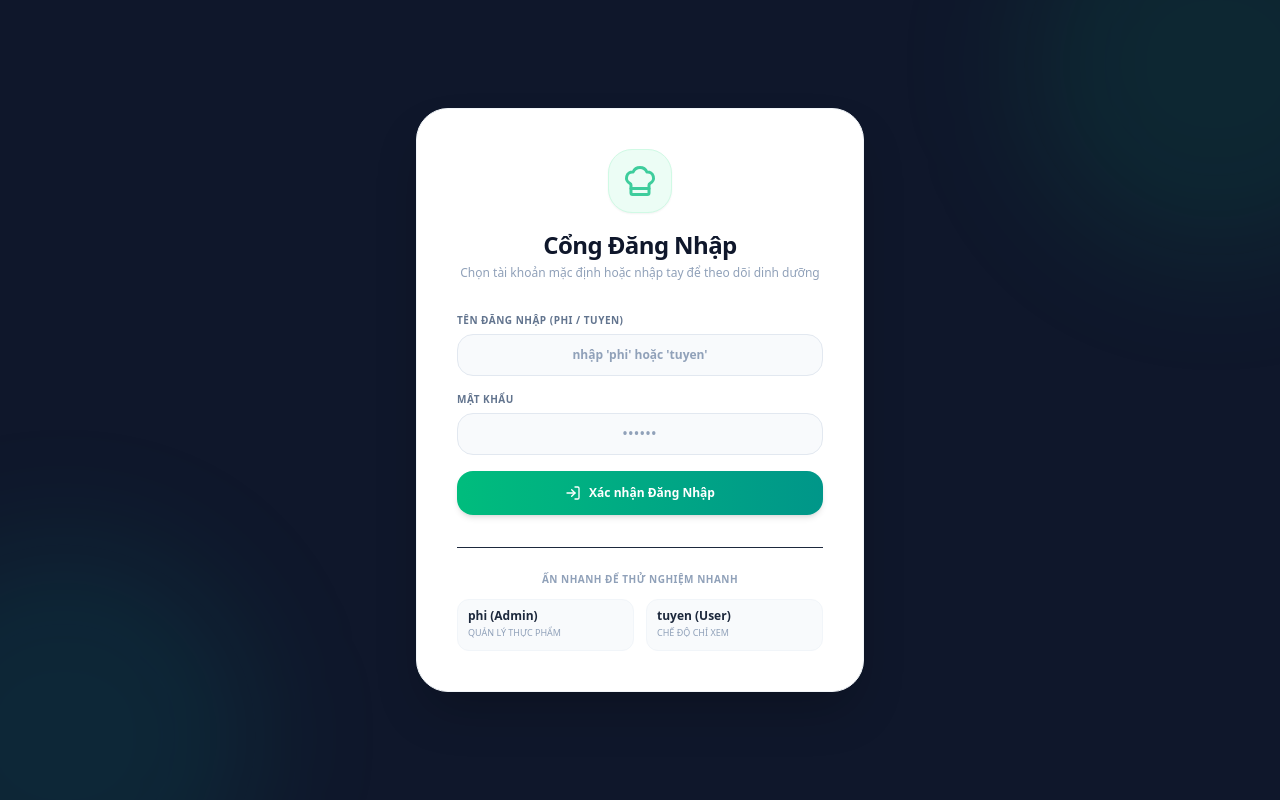
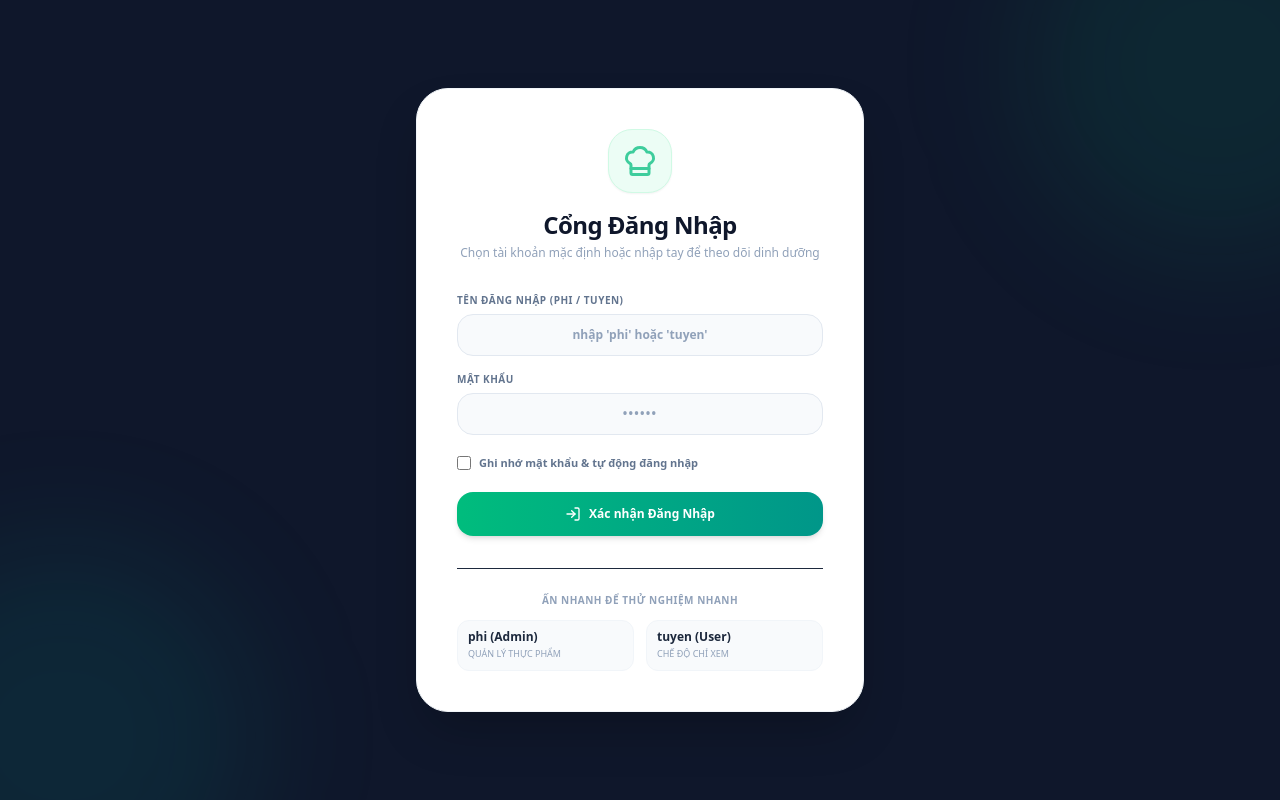
Before and after one commit to tranhungphitn/tinhcalo, a React (Vite) app: page / in a window 1280 px wide. Built offline with nearby package versions, Linux system fonts and the light colour scheme.

Commit message:
Feat: implement Remember password & Auto-login feature using localStorage/sessionStorage sync

```diff
--- a/src/App.tsx
+++ b/src/App.tsx
@@ -34,7 +34,7 @@ import {
 export default function App() {
   // --- Auth States ---
   const [currentUser, setCurrentUser] = useState<{ username: string; name: string; role: string } | null>(() => {
-    const saved = localStorage.getItem("macro_tracker_user");
+    const saved = localStorage.getItem("macro_tracker_user") || sessionStorage.getItem("macro_tracker_user");
     if (saved) {
       try {
         return JSON.parse(saved);
@@ -44,8 +44,15 @@ export default function App() {
     }
     return null;
   });
-  const [loginUsername, setLoginUsername] = useState("");
-  const [loginPassword, setLoginPassword] = useState("");
+  const [loginUsername, setLoginUsername] = useState(() => {
+    return localStorage.getItem("macro_tracker_remembered_username") || "";
+  });
+  const [loginPassword, setLoginPassword] = useState(() => {
+    return localStorage.getItem("macro_tracker_remembered_password") || "";
+  });
+  const [rememberMe, setRememberMe] = useState(() => {
+    return localStorage.getItem("macro_tracker_remember_me") === "true";
+  });
   const [loginError, setLoginError] = useState("");
   const [isLoggingIn, setIsLoggingIn] = useState(false);
 
@@ -253,7 +260,18 @@ export default function App() {
           name: data.name,
           role: data.role
         };
-        localStorage.setItem("macro_tracker_user", JSON.stringify(userObj));
+        if (rememberMe) {
+          localStorage.setItem("macro_tracker_user", JSON.stringify(userObj));
+          localStorage.setItem("macro_tracker_remember_me", "true");
+          localStorage.setItem("macro_tracker_remembered_username", loginUsername);
+          localStorage.setItem("macro_tracker_remembered_password", loginPassword);
+        } else {
+          sessionStorage.setItem("macro_tracker_user", JSON.stringify(userObj));
+          localStorage.setItem("macro_tracker_remember_me", "false");
+          localStorage.removeItem("macro_tracker_user");
+          localStorage.removeItem("macro_tracker_remembered_username");
+          localStorage.removeItem("macro_tracker_remembered_password");
+        }
         setCurrentUser(userObj);
       } else {
         setLoginError(data.error || "Tên đăng nhập hoặc mật khẩu không chính xác.");
@@ -268,9 +286,12 @@ export default function App() {
 
   const handleLogout = () => {
     localStorage.removeItem("macro_tracker_user");
+    sessionStorage.removeItem("macro_tracker_user");
     setCurrentUser(null);
-    setLoginUsername("");
-    setLoginPassword("");
+    if (!rememberMe) {
+      setLoginUsername("");
+      setLoginPassword("");
+    }
     setLoginError("");
   };
 
@@ -577,6 +598,18 @@ export default function App() {
                 onChange={(e) => setLoginPassword(e.target.value)}
                 required
               />
+            </div>
+
+            <div className="flex items-center justify-start py-1">
+              <label className="flex items-center gap-2 cursor-pointer select-none">
+                <input
+                  type="checkbox"
+                  checked={rememberMe}
+                  onChange={(e) => setRememberMe(e.target.checked)}
+                  className="rounded-sm border-slate-350 text-emerald-600 focus:ring-emerald-500/30 w-3.5 h-3.5 cursor-pointer accent-emerald-500"
+                />
+                <span className="text-[11px] font-bold text-slate-500">Ghi nhớ mật khẩu & tự động đăng nhập</span>
+              </label>
             </div>
 
             <button
```
